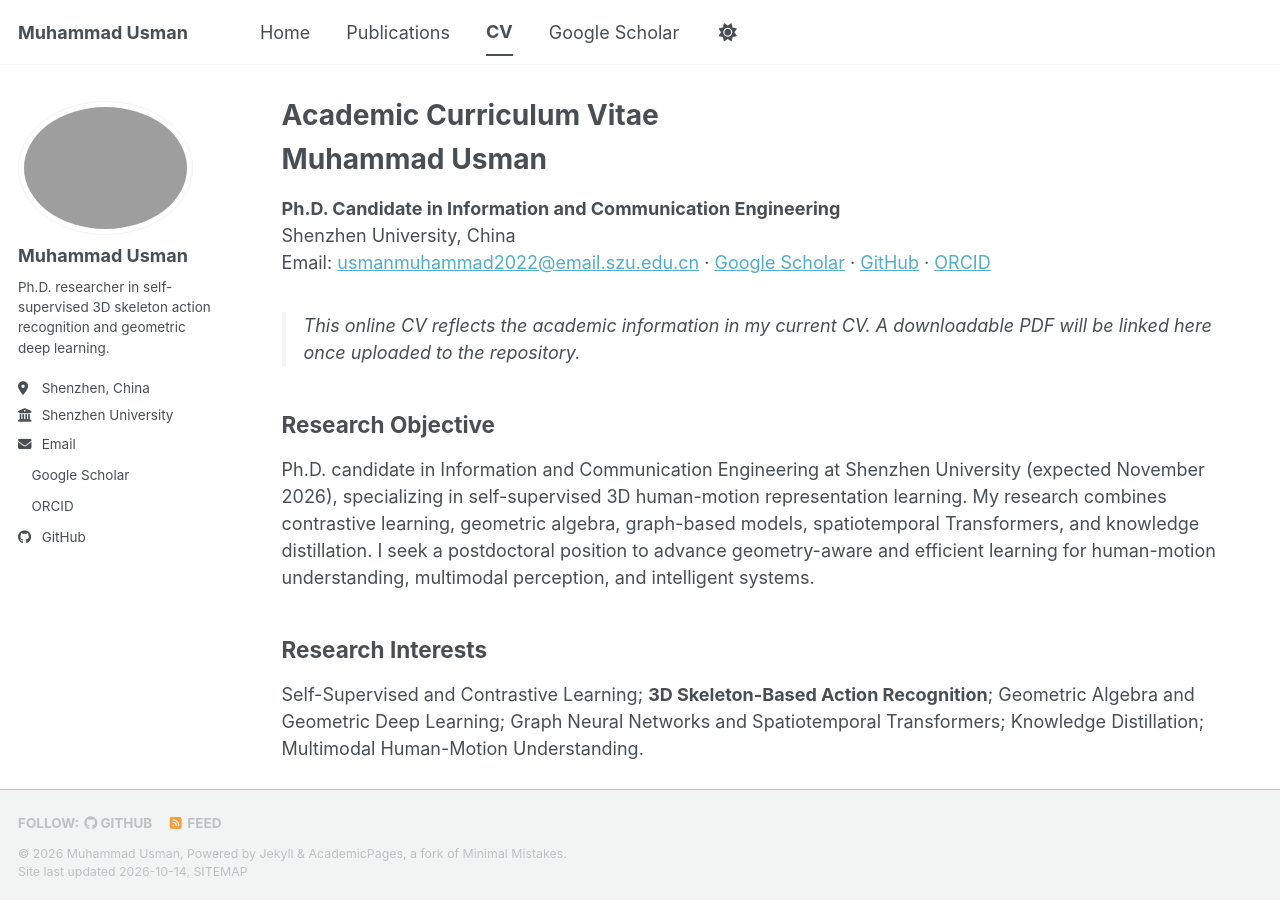
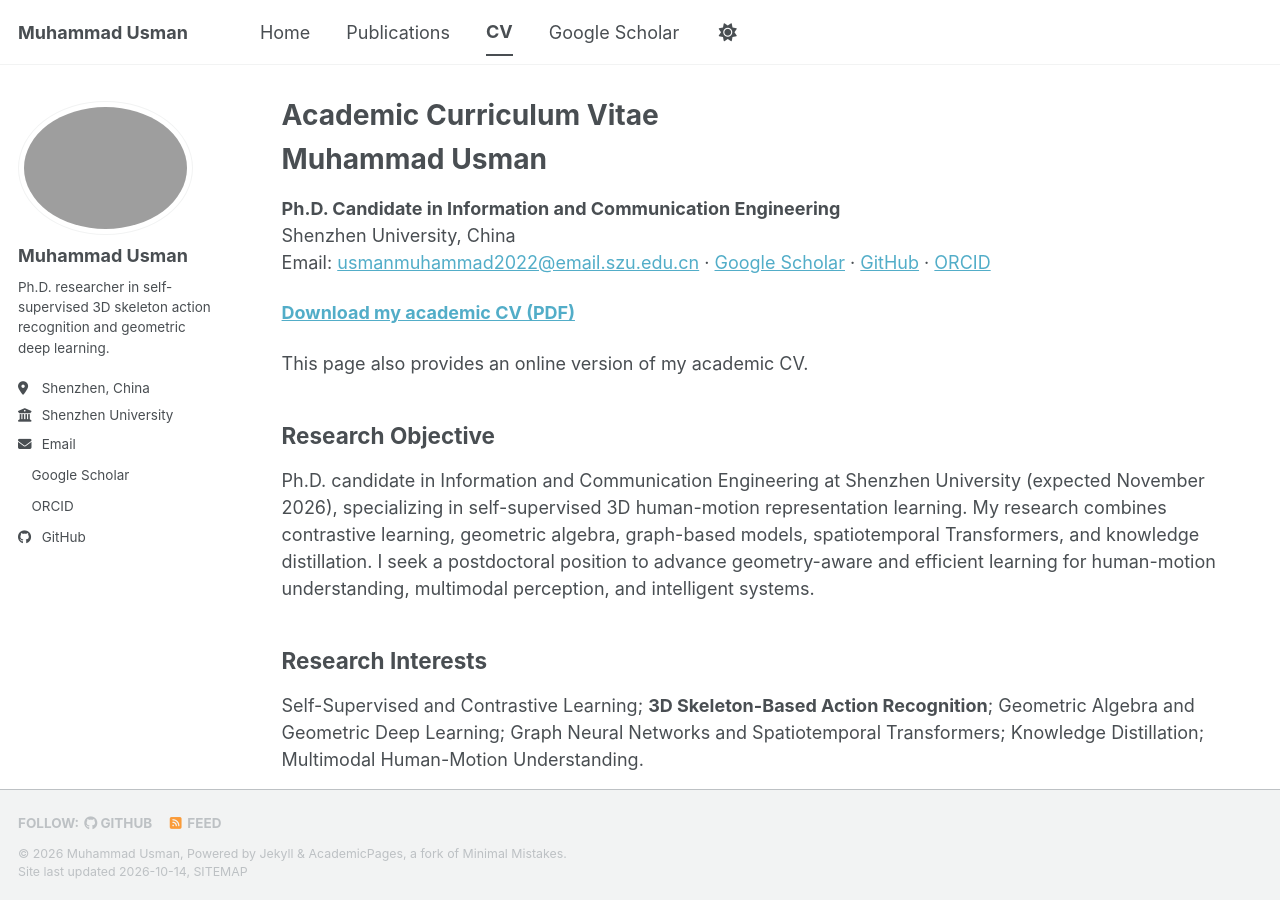
Before and after one commit to usmanszu/usmanszu.github.io, a Jekyll site: the page built from _pages/cv.md, in a window 1280 px wide and 900 px high. Built offline with Jekyll 4.4.1, drawn with Linux system fonts in a browser that asks for light colours; a style sheet for code colours, icons or effects is not loaded.

Commit message:
Link uploaded CV PDF from online CV page

```diff
--- a/_pages/cv.md
+++ b/_pages/cv.md
@@ -13,7 +13,9 @@ redirect_from:
 Shenzhen University, China
 Email: [usmanmuhammad2022@email.szu.edu.cn](mailto:usmanmuhammad2022@email.szu.edu.cn) · [Google Scholar](https://scholar.google.com/citations?user=tYJWV8UAAAAJ&hl=en) · [GitHub](https://github.com/usmanszu) · [ORCID](https://orcid.org/0009-0008-9332-9724)
 
-> This online CV reflects the academic information in my current CV. A downloadable PDF will be linked here once uploaded to the repository.
+**[Download my academic CV (PDF)](/Muhammad_Usman_CV.pdf)**
+
+This page also provides an online version of my academic CV.
 
 ## Research Objective
 
```
